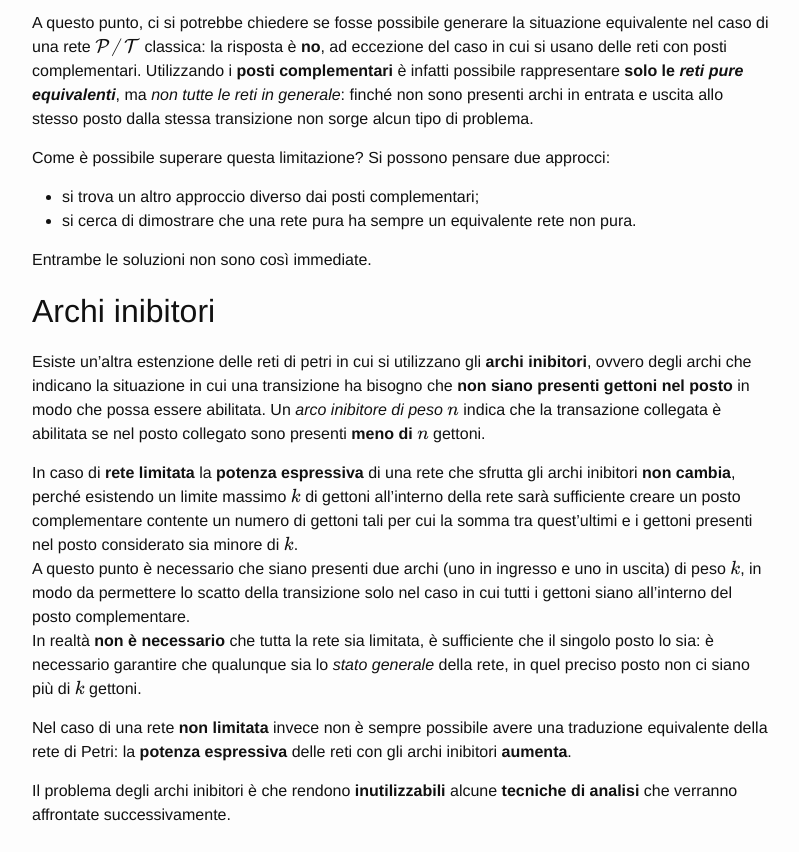
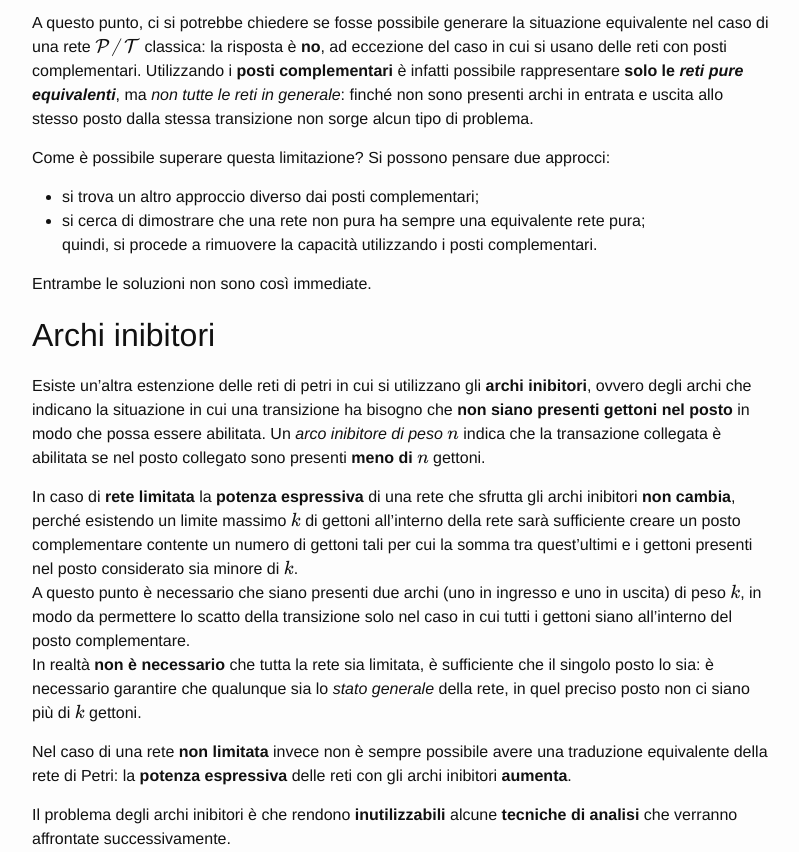
Before and after one commit to MarcoBuster/sweng, a Jekyll site: the page built from _posts/2022-12-14-reti-petri.md, in a window 1280 px wide and 900 px high, scrolled down 15030 px, cut to the strip 48-900 px from the top of the window. Shown: the whole strip, without its empty margins (238-1037 px from the left). Built offline with Jekyll 4.4.1, drawn with Linux system fonts in a browser that asks for light colours; formulas are drawn with MathJax 3; the table of contents is made by our own code.

Commit message:
Fix: frase ribaltata

```diff
--- a/_posts/2022-12-14-reti-petri.md
+++ b/_posts/2022-12-14-reti-petri.md
@@ -419,7 +419,8 @@ Utilizzando i __posti complementari__ è infatti possibile rappresentare **solo
 Come è possibile superare questa limitazione?
 Si possono pensare due approcci:
 - si trova un altro approccio diverso dai posti complementari;
-- si cerca di dimostrare che una rete pura ha sempre un equivalente rete non pura.
+- si cerca di dimostrare che una rete non pura ha sempre una equivalente rete pura; \\
+quindi, si procede a rimuovere la capacità utilizzando i posti complementari.
 
 Entrambe le soluzioni non sono così immediate.
 
```
